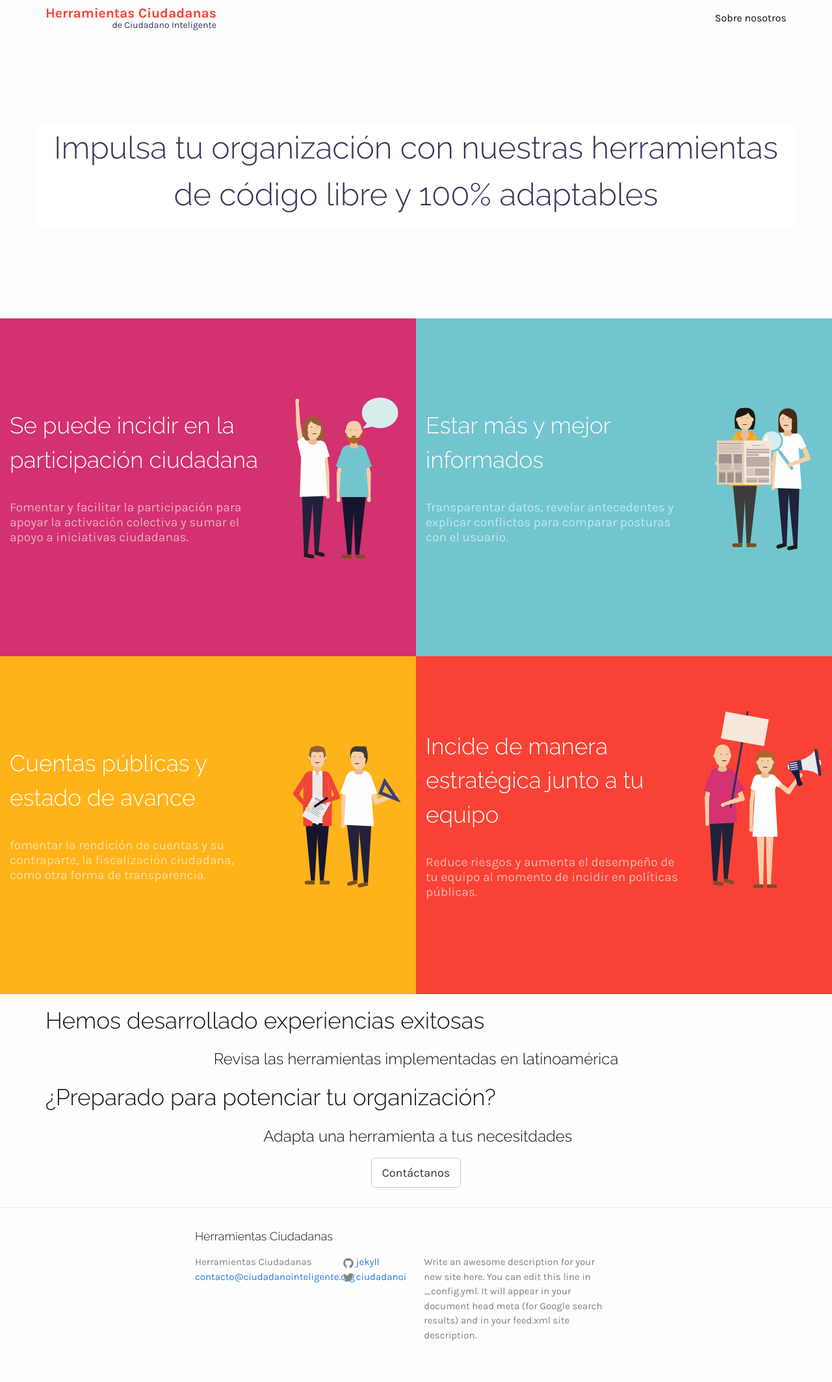
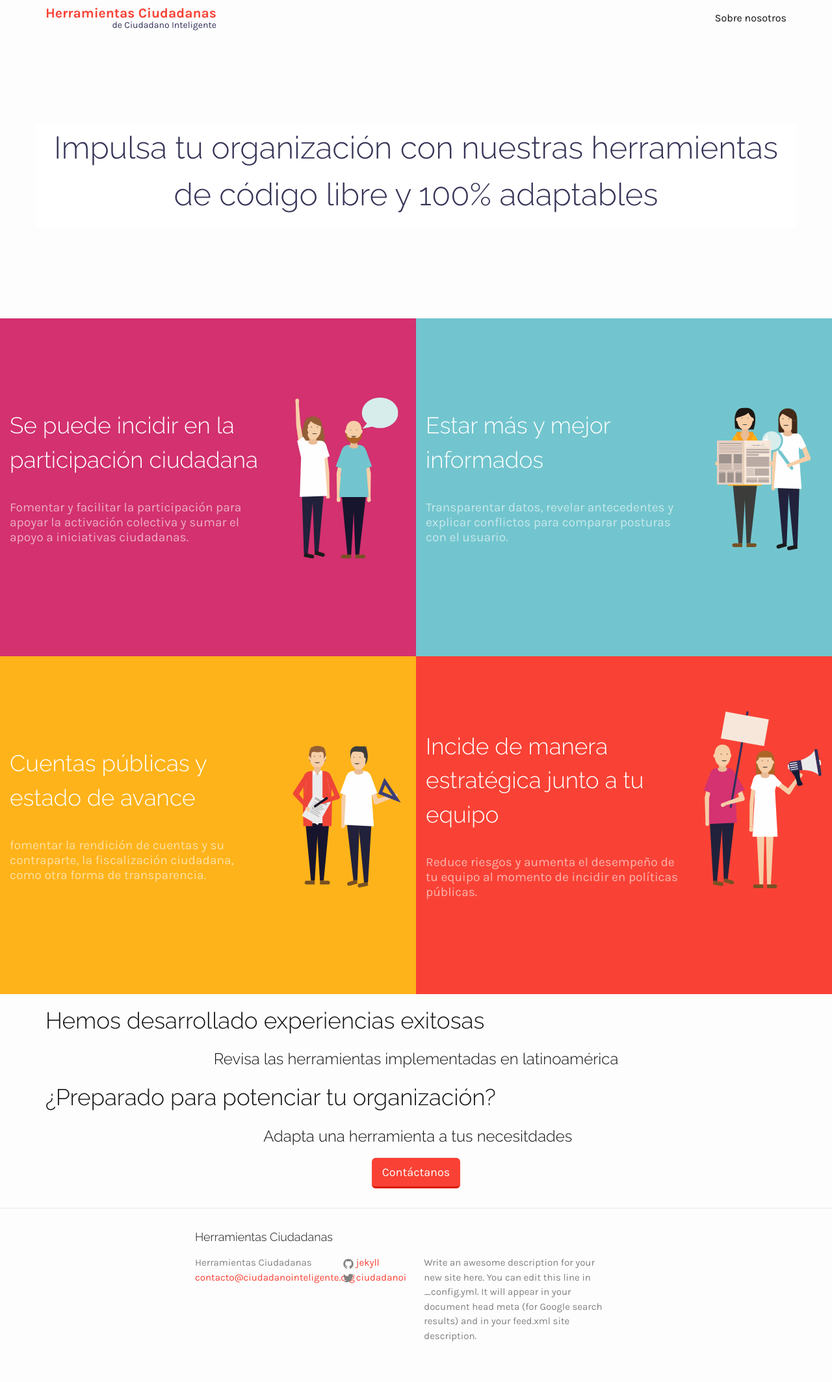
Before and after one commit to margamaira/redeployment, a Jekyll site: the page built from index.html, in a window 1280 px wide. Shown: the whole page at 65% size. Built offline with Jekyll 4.4.1, drawn with Linux system fonts in a browser that asks for light colours.

Commit message:
Estilo btn

```diff
--- a/_sass/_base.scss
+++ b/_sass/_base.scss
@@ -101,20 +101,40 @@ h1, h2, h3, h4, h5, h6 {
  * Links
  */
 a {
-    color: $brand-color;
+    color: $rojo;
     text-decoration: none;
 
     &:visited {
-        color: darken($brand-color, 15%);
+        color: darken($rojo, 15%);
     }
 
     &:hover {
-        color: $text-color;
-        text-decoration: underline;
+        color: darken($rojo, 15%);
     }
 }
 
+.btn {
+    transition: all 0.5s;
+    -moz-transition: all 0.5s;
+    -webkit-transition: all 0.5s;
+    -o-transition: all 0.5s;
+    color: #FFF;
+    border: none;
+}
 
+.btn-default {
+    background-color: #F94235;
+    border-bottom: 3px solid darken($rojo, 15%);
+}
+
+.btn-default:hover {
+    background: darken($rojo, 15%);
+    border-bottom: 3px solid darken($rojo, 15%);
+}
+
+a.btn, a.btn:visited {
+    color: #FFF;
+}
 
 /**
  * Blockquotes
```
